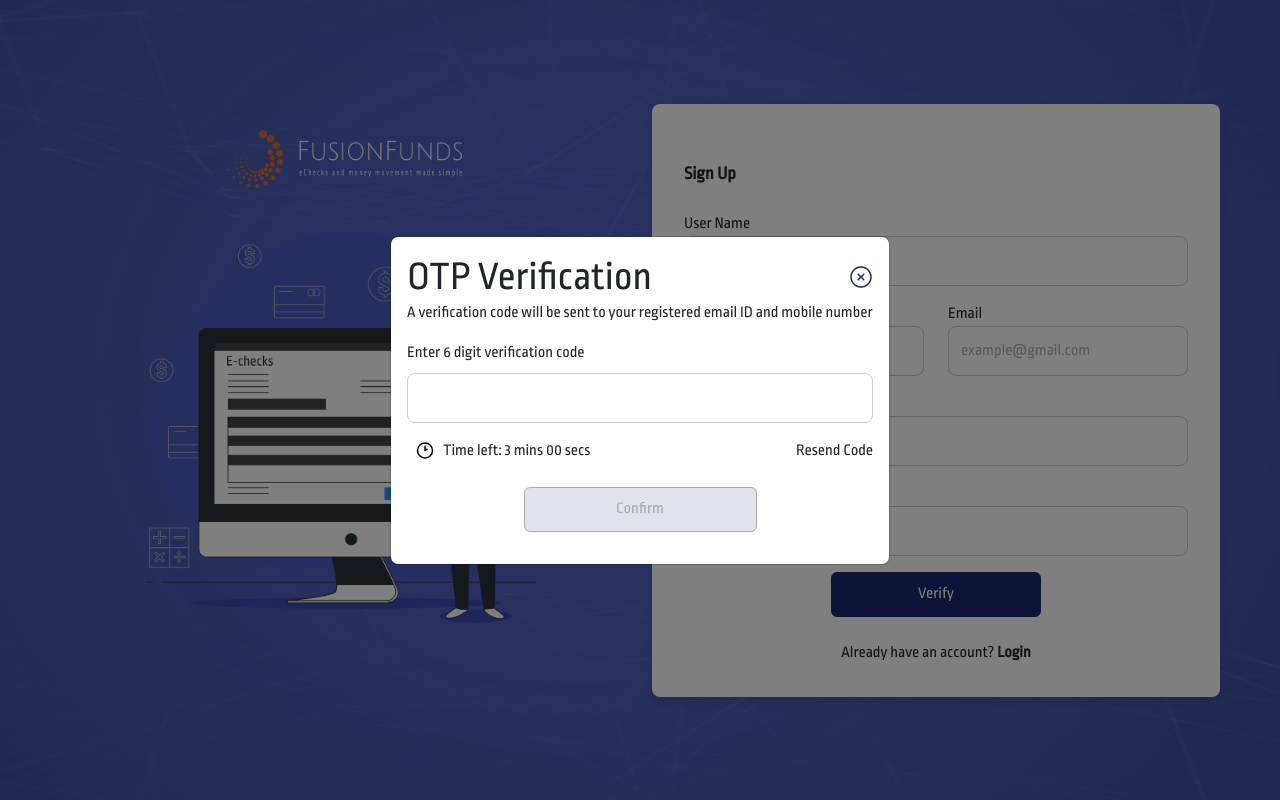
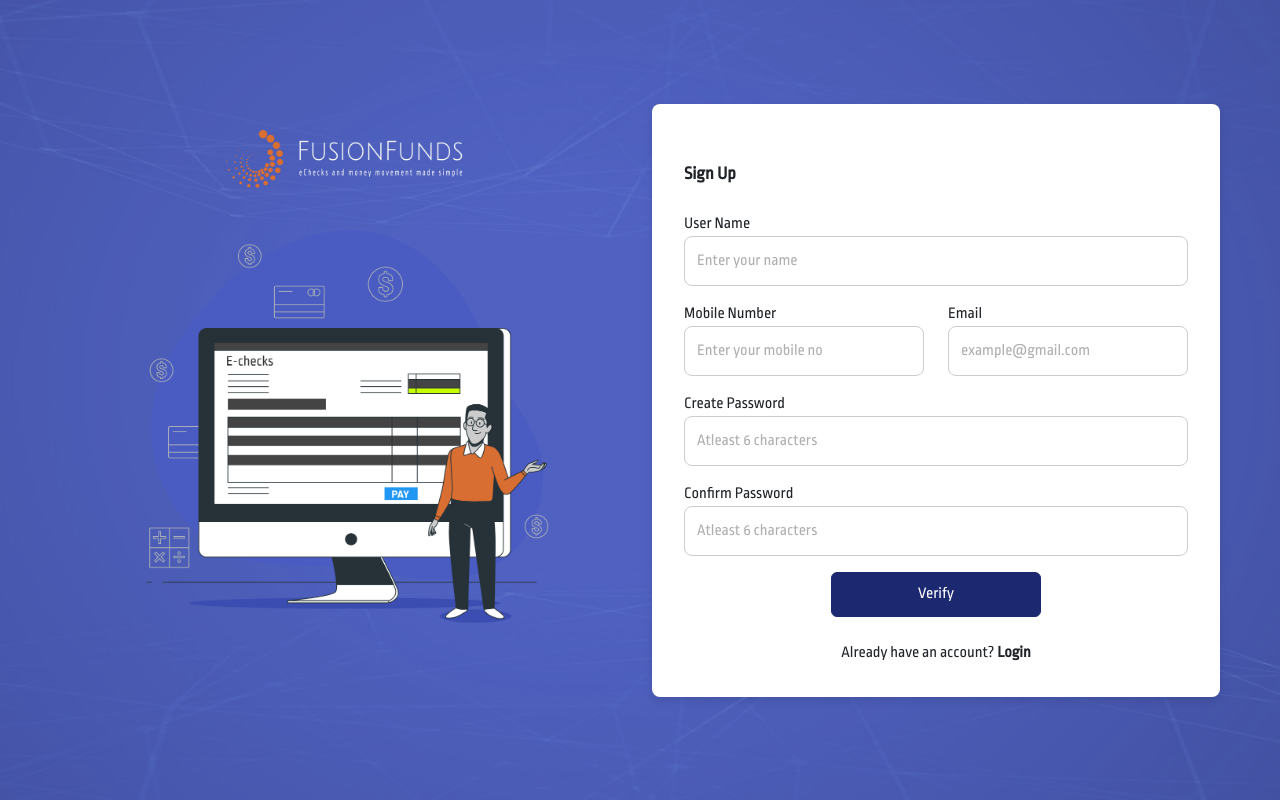
Before and after one commit to arijitf14/fusion-funds, a React (Vite) app: page /signup in a window 1280 px wide. Built offline with nearby package versions, Linux system fonts and the light colour scheme.

Commit message:
Fix: Minute fixations

```diff
--- a/src/components/SignUp/SignUp.tsx
+++ b/src/components/SignUp/SignUp.tsx
@@ -147,7 +147,7 @@ const SignUp = () => {
             </div>
           </Col>
         </Row>
-        <MyCustomModal show={true} onHide={() => setModalShow(false)}>
+        <MyCustomModal show={modalShow} onHide={() => setModalShow(false)}>
           <OtpVerify
             onHide={() => setModalShow(false)}
             onSuccess={() => {
--- a/src/components/TwoFA/Otpverify.tsx
+++ b/src/components/TwoFA/Otpverify.tsx
@@ -3,7 +3,7 @@ import { Form } from "react-bootstrap";
 import * as Yup from "yup";
 import { useState } from "react";
 import { Clock, Close } from "@assets/svg";
-import "./TwoFA.css"
+import "./TwoFA.css";
 interface TwoFAProps {
   onHide: () => void; // Function to close the modal
   onSuccess: () => void; // Function to handle success
@@ -71,7 +71,6 @@ const OtpVerify: React.FC<TwoFAProps> = ({ onHide, onSuccess }) => {
             onChange={() => setSelectedCheckbox("email")}
           /> */}
 
-
           <Formik
             initialValues={initialValues}
             validationSchema={validationSchema}
@@ -87,7 +86,8 @@ const OtpVerify: React.FC<TwoFAProps> = ({ onHide, onSuccess }) => {
                     type="text"
                     id="code"
                     name="code"
-                                        className={`form-control ${touched.code && errors.code ? "is-invalid" : ""
+                    className={`form-control ${
+                      touched.code && errors.code ? "is-invalid" : ""
                     }`}
                   />
                   {touched.code && errors.code && (
@@ -103,9 +103,7 @@ const OtpVerify: React.FC<TwoFAProps> = ({ onHide, onSuccess }) => {
                     <span>Time left: 3 mins 00 secs</span>
                   </div>
 
-                                    <span className="">
-                                        Resend Code
-                                    </span>
+                  <span className="">Resend Code</span>
                 </div>
 
                 <div className="d-flex justify-content-center">
@@ -113,13 +111,16 @@ const OtpVerify: React.FC<TwoFAProps> = ({ onHide, onSuccess }) => {
                     <button
                       type="submit"
                       disabled={!values.code}
-                                            className="btn custom-button-disabled"
+                      className={`btn ${
+                        values.code.length === 6
+                          ? "btn-primary"
+                          : "custom-button-disabled"
+                      }`}
                     >
                       Confirm
                     </button>
                   </div>
                 </div>
-
               </form>
             )}
           </Formik>
```
Lines whose indentation alone changed are shown as unchanged.
